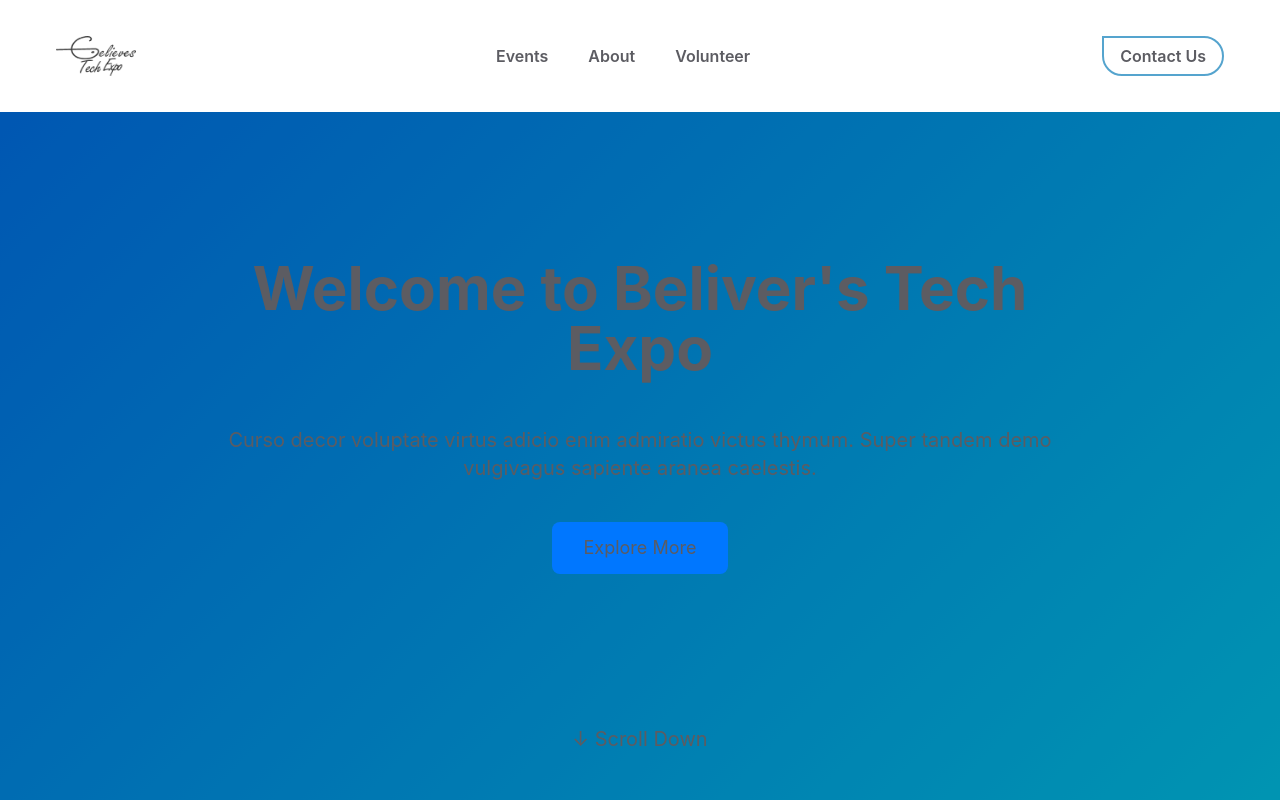
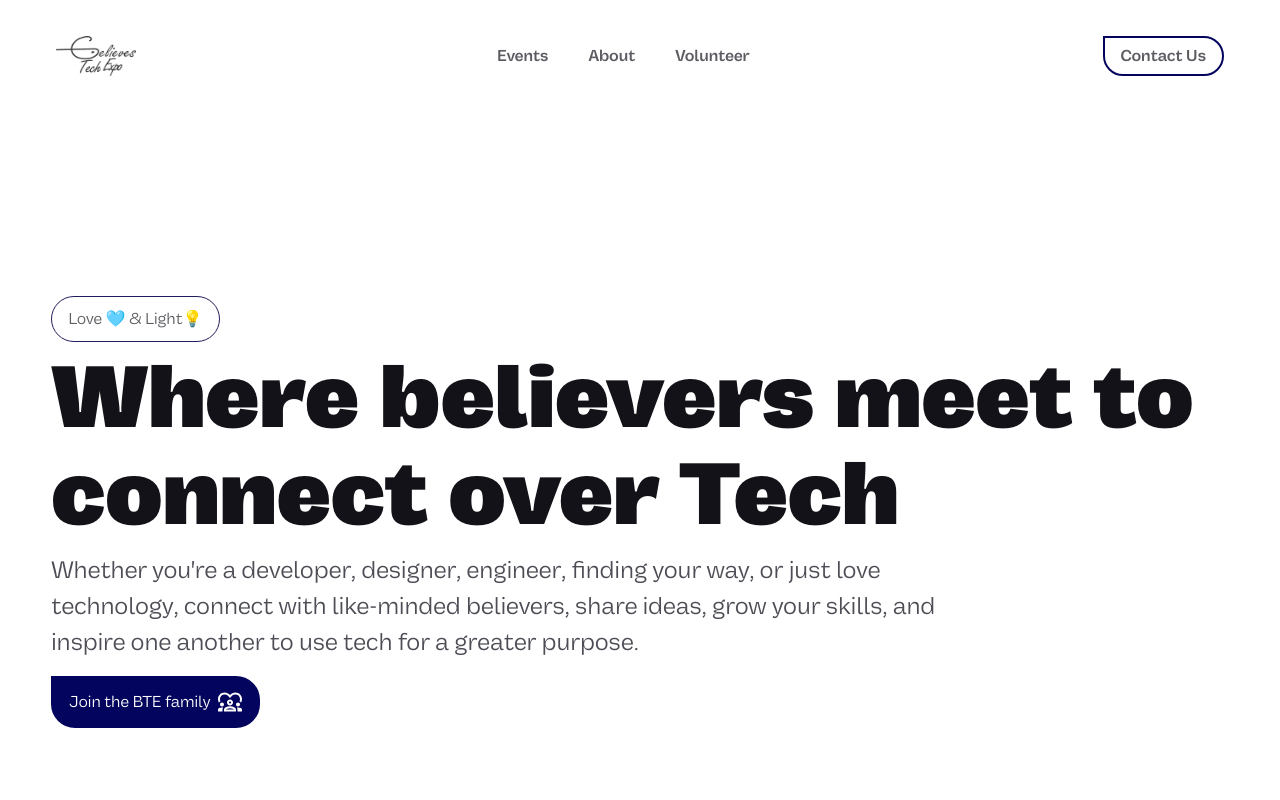
Before and after one commit to btetotheworld/bte-website, a Next.js app: page / in a window 1280 px wide. Shown: the top 800 px of the page. Built offline with nearby package versions, Linux system fonts and the light colour scheme.

Commit message:
feat: hero section

```diff
--- a/app/layout.tsx
+++ b/app/layout.tsx
@@ -3,6 +3,7 @@ import localFont from "next/font/local";
 import "./globals.css";
 import Header from "@/components/Header";
 import Footer from "@/components/Footer";
+import AppWrapper from "@/components/App/App-Wrapper";
 
 const vastagoGrotesk = localFont({
   src: [
@@ -83,7 +84,8 @@ export default function RootLayout({
         className={`${vastagoGrotesk.variable} ${vastagoGrotesk.variable} antialiased`}
       >
         <Header />
-        {children}
+        <div className="mt-[7em]"></div>
+        <AppWrapper>{children}</AppWrapper>
         <Footer />
       </body>
     </html>
--- a/app/page.tsx
+++ b/app/page.tsx
@@ -14,7 +14,7 @@ const Page: React.FC = () => {
         <HeroSection />
       </section>
 
-      <section id="main">
+      {/* <section id="main">
         {" "}
         <MainSection />
       </section>
@@ -25,7 +25,7 @@ const Page: React.FC = () => {
       <section id="contact">
         {" "}
         <ContactUs />
-      </section>
+      </section> */}
       {/* <section id="refer">
         {" "}
         <TellAFriend />
--- /dev/null
+++ b/components/App/App-Wrapper.tsx
@@ -0,0 +1,18 @@
+"use client";
+import React, { ReactNode } from "react";
+import { motion } from "framer-motion";
+
+const AppWrapper = ({ children }: { children: ReactNode }) => {
+  return (
+    <motion.div
+      initial={{ opacity: 0, y: 20 }} // Start with opacity 0 and slightly off the screen
+      animate={{ opacity: 1, y: 0 }} // Animate to full opacity and original position
+      exit={{ opacity: 0, y: -20 }} // Exit animation (optional)
+      transition={{ duration: 0.9, ease: "easeInOut" }} // Smooth animation
+    >
+      <div className="font-sans">{children}</div>
+    </motion.div>
+  );
+};
+
+export default AppWrapper;
--- a/components/Header.tsx
+++ b/components/Header.tsx
@@ -42,7 +42,7 @@ export default function Header() {
   };
 
   return (
-    <header className="bg-white fixed top-0 w-full z-50">
+    <header className="bg-white fixed top-0 w-full z-50 font-sans">
       <div className="max-w-full min-h-[112px] mx-auto px-14 py-4 flex items-center justify-between">
         {/* Logo */}
         <div className="flex items-center">
@@ -85,7 +85,7 @@ export default function Header() {
         <div className="hidden md:block ">
           <Link
             href="#contact"
-            className="bg-white text-text-default py-2 px-4 rounded-b-[24px] rounded-tr-[24px] border-[#55A4CE] border-2 font-[600] hover:bg-opacity-90 transition-all"
+            className="bg-white text-text-default py-2 px-4 rounded-b-[24px] rounded-tr-[24px] border-[#03045E] border-2 font-[600] hover:bg-[#03045E] transition-all duration-200 ease-out hover:p-4  hover:text-white"
             onClick={handleLinkClick}
           >
             Contact Us
@@ -129,7 +129,7 @@ export default function Header() {
           ))}
           <Link
             href="#visit"
-            className=" text-center rounded-b-[24px] rounded-tr-[24px] bg-[#03045E] text-white py-3 px-4 rounded-lg hover:bg-opacity-90 mx-6 mt-2 flex items-center justify-center gap-2  "
+            className=" text-center rounded-b-[24px] rounded-tr-[24px] bg-[#03045E] text-white py-3 px-4  hover:bg-opacity-90 mx-6 mt-2 flex items-center justify-center gap-2  "
             onClick={handleLinkClick}
           >
             <p>Join the BTE family </p>
--- a/components/HeroSection.tsx
+++ b/components/HeroSection.tsx
@@ -5,28 +5,69 @@ import { faker } from "@faker-js/faker";
 export default function HeroSection() {
   const LoremShort = faker.lorem.paragraph(2);
   return (
-    <section id="hero">
-      <div className="hero-section hero-section-blue bg-cover bg-center flex flex-col justify-center items-center h-[100vh] md:h-[80] relative">
-        <div className="absolute inset-0 hero-overlay"></div>{" "}
-        {/* Overlay for text contrast */}
-        <div className="z-10 px-4 max-w-4xl text-center">
-          <h1 className="text-4xl md:text-6xl font-bold mt-8 mb-8">
-            Welcome to Beliver&apos;s Tech Expo
-          </h1>
-          <p className="text-lg md:text-xl p-4 mb-6">{LoremShort}</p>
+    <section
+      id="hero"
+      className="bg-white flex items-center justify-center  min-h-screen"
+    >
+      <div className="w-[95%] md:w-[92%] flex flex-col gap-4 md:gap-2">
+        <div className="flex ">
+          <p className="px-[16px] py-[10px] rounded-full border-[#201E5A] border">
+            Love 🩵 & Light💡
+          </p>
+        </div>
+        <p className="text-[#121218] font-extrabold font-sans text-[50px] md:text-[88px] leading-[1.1em] ">
+          Where believers meet to connect over Tech
+        </p>
+        <p className="text-[#4D4D56] font-[400] text-[24px] max-w-[932px] text-justify md:text-left">
+          Whether you're a developer, designer, engineer, finding your way, or
+          just love technology, connect with like-minded believers, share ideas,
+          grow your skills, and inspire one another to use tech for a greater
+          purpose.
+        </p>
+
+        <div className="flex items-end justify-end  w-full md:justify-start">
           <Link
-            href="#about"
-            className="inline-block bg-color-primary text-white py-3 px-8 rounded-lg text-lg hover:bg-opacity-90 transition"
+            href="#visit"
+            className="text-center rounded-b-[24px] rounded-tr-[24px] bg-[#03045E] text-white py-3 px-4 border-2 border-[#03045E] hover:bg-white hover:text-[#03045E] hover:font-bold mt-2 flex items-center justify-center gap-2 transition-colors duration-200 ease-out group w-full md:w-fit "
           >
-            Explore More
-          </Link>
-        </div>
-        <div className="absolute bottom-10 flex justify-center w-full">
-          <Link
-            href="#about"
-            className="text-color-primary text-xl animate-bounce"
-          >
-            ↓ Scroll Down
+            <span className="whitespace-nowrap">Join the BTE family</span>
+            <svg
+              width="24"
+              height="24"
+              viewBox="0 0 24 24"
+              fill="none"
+              xmlns="http://www.w3.org/2000/svg"
+              className="transition-colors duration-200 ease-out"
+            >
+              <path
+                d="M4 16.5C5.10457 16.5 6 15.6046 6 14.5C6 13.3954 5.10457 12.5 4 12.5C2.89543 12.5 2 13.3954 2 14.5C2 15.6046 2.89543 16.5 4 16.5Z"
+                className="fill-white transition-colors duration-200 ease-out group-hover:fill-[#03045E]"
+              />
+              <path
+                d="M1.22 18.08C0.48 18.4 0 19.12 0 19.93V21.5H4.5V19.89C4.5 19.06 4.73 18.28 5.13 17.6C4.76 17.54 4.39 17.5 4 17.5C3.01 17.5 2.07 17.71 1.22 18.08Z"
+                className="fill-white transition-colors duration-200 ease-out group-hover:fill-[#03045E]"
+              />
+              <path
+                d="M20 16.5C21.1046 16.5 22 15.6046 22 14.5C22 13.3954 21.1046 12.5 20 12.5C18.8954 12.5 18 13.3954 18 14.5C18 15.6046 18.8954 16.5 20 16.5Z"
+                className="fill-white transition-colors duration-200 ease-out group-hover:fill-[#03045E]"
+              />
+              <path
+                d="M22.78 18.08C21.93 17.71 20.99 17.5 20 17.5C19.61 17.5 19.24 17.54 18.87 17.6C19.27 18.28 19.5 19.06 19.5 19.89V21.5H24V19.93C24 19.12 23.52 18.4 22.78 18.08Z"
+                className="fill-white transition-colors duration-200 ease-out group-hover:fill-[#03045E]"
+              />
+              <path
+                d="M16.24 17.15C15.07 16.63 13.63 16.25 12 16.25C10.37 16.25 8.93 16.64 7.76 17.15C6.68 17.63 6 18.71 6 19.89V21.5H18V19.89C18 18.71 17.32 17.63 16.24 17.15ZM8.07 19.5C8.16 19.27 8.34 19.08 8.56 18.98C9.66 18.49 10.82 18.25 11.99 18.25C13.17 18.25 14.32 18.5 15.42 18.98C15.65 19.08 15.82 19.27 15.91 19.5H8.07Z"
+                className="fill-white transition-colors duration-200 ease-out group-hover:fill-[#03045E]"
+              />
+              <path
+                d="M9 12.5C9 14.16 10.34 15.5 12 15.5C13.66 15.5 15 14.16 15 12.5C15 10.84 13.66 9.5 12 9.5C10.34 9.5 9 10.84 9 12.5ZM13 12.5C13 13.05 12.55 13.5 12 13.5C11.45 13.5 11 13.05 11 12.5C11 11.95 11.45 11.5 12 11.5C12.55 11.5 13 11.95 13 12.5Z"
+                className="fill-white transition-colors duration-200 ease-out group-hover:fill-[#03045E]"
+              />
+              <path
+                d="M2.48 11.36C2.17 10.6 2 9.86 2 9.1C2 6.52 4.02 4.5 6.6 4.5C9.28 4.5 10.42 6.24 12 8.09C13.57 6.26 14.7 4.5 17.4 4.5C19.98 4.5 22 6.52 22 9.1C22 9.86 21.83 10.6 21.52 11.36C22.17 11.67 22.7 12.18 23.05 12.8C23.65 11.6 24 10.38 24 9.1C24 5.4 21.1 2.5 17.4 2.5C15.31 2.5 13.31 3.47 12 5.01C10.69 3.47 8.69 2.5 6.6 2.5C2.9 2.5 0 5.4 0 9.1C0 10.38 0.35 11.6 0.96 12.8C1.31 12.18 1.84 11.67 2.48 11.36Z"
+                className="fill-white transition-colors duration-200 ease-out group-hover:fill-[#03045E]"
+              />
+            </svg>
           </Link>
         </div>
       </div>
--- a/package.json
+++ b/package.json
@@ -15,7 +15,7 @@
     "@heroicons/react": "^2.1.5",
     "@mui/material": "^6.1.7",
     "faker-js": "^1.0.0",
-    "framer-motion": "^11.13.1",
+    "framer-motion": "^12.0.6",
     "next": "15.0.3",
     "react": "^18.2.0",
     "react-dom": "^18.2.0"
```
Also changed, not shown: 1 other file (tests, documents, lock files or other folders).
